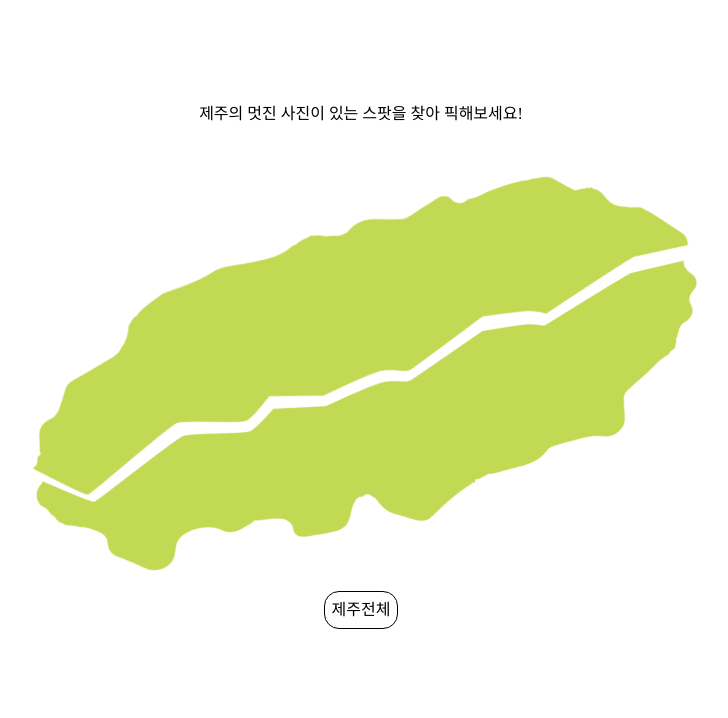
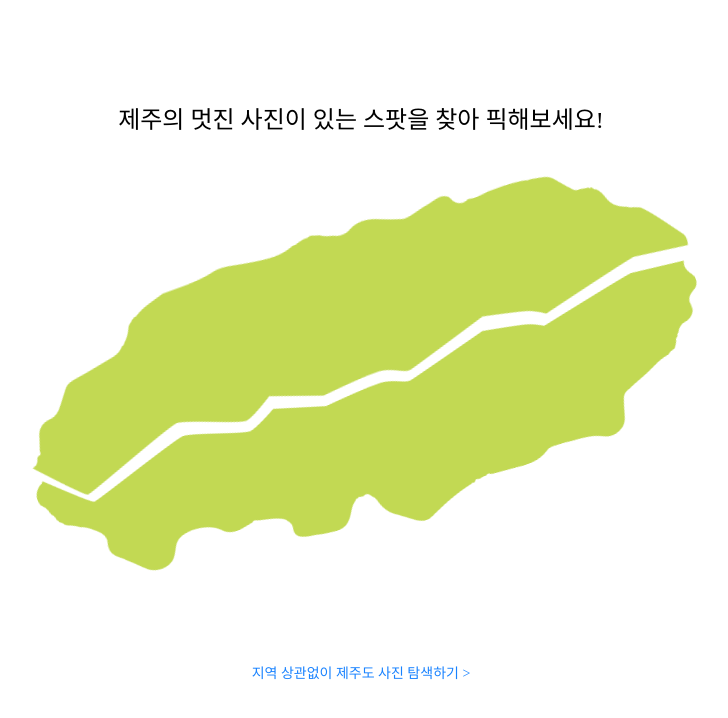
Before and after one commit to kimtanook/picspot, a Next.js app: page / in a window 1280 px wide. Shown: the top 718 px of the page, without its empty margins (279-1007 px from the left). Built offline with nearby package versions, Linux system fonts and the light colour scheme.

Commit message:
Add landing page style edit landing page style code by @kimtanook 84

```diff
--- a/pages/index.tsx
+++ b/pages/index.tsx
@@ -56,7 +56,7 @@ function Landing() {
             })
           }
         >
-          제주전체
+          지역 상관없이 제주도 사진 탐색하기 {'>'}
         </SkipButton>
       </LandContainer>
     </LandingWrap>
@@ -84,6 +84,7 @@ const LandContainer = styled.div`
 `;
 const LandingTitle = styled.div`
   margin-top: 50px;
+  font-size: 24px;
 `;
 const LandTop = styled.div`
   position: absolute;
@@ -109,21 +110,13 @@ const LandBottom = styled.div`
 `;
 const SkipButton = styled.div`
   position: absolute;
-  top: 80%;
+  top: 90%;
   left: 50%;
   transform: translate(-50%, -50%);
-  border: 1px solid black;
-  border-radius: 15px;
-  width: 72px;
+  width: 220px;
   height: 36px;
-  line-height: 36px;
+  color: #1882ff;
+  font-size: 14px;
   text-align: center;
-  transition: 0.3s;
-  :hover {
-    cursor: pointer;
-    background-color: #007924;
-    border: 1px solid white;
-    color: white;
-    transition: 0.3s;
-  }
+  cursor: pointer;
 `;
```
